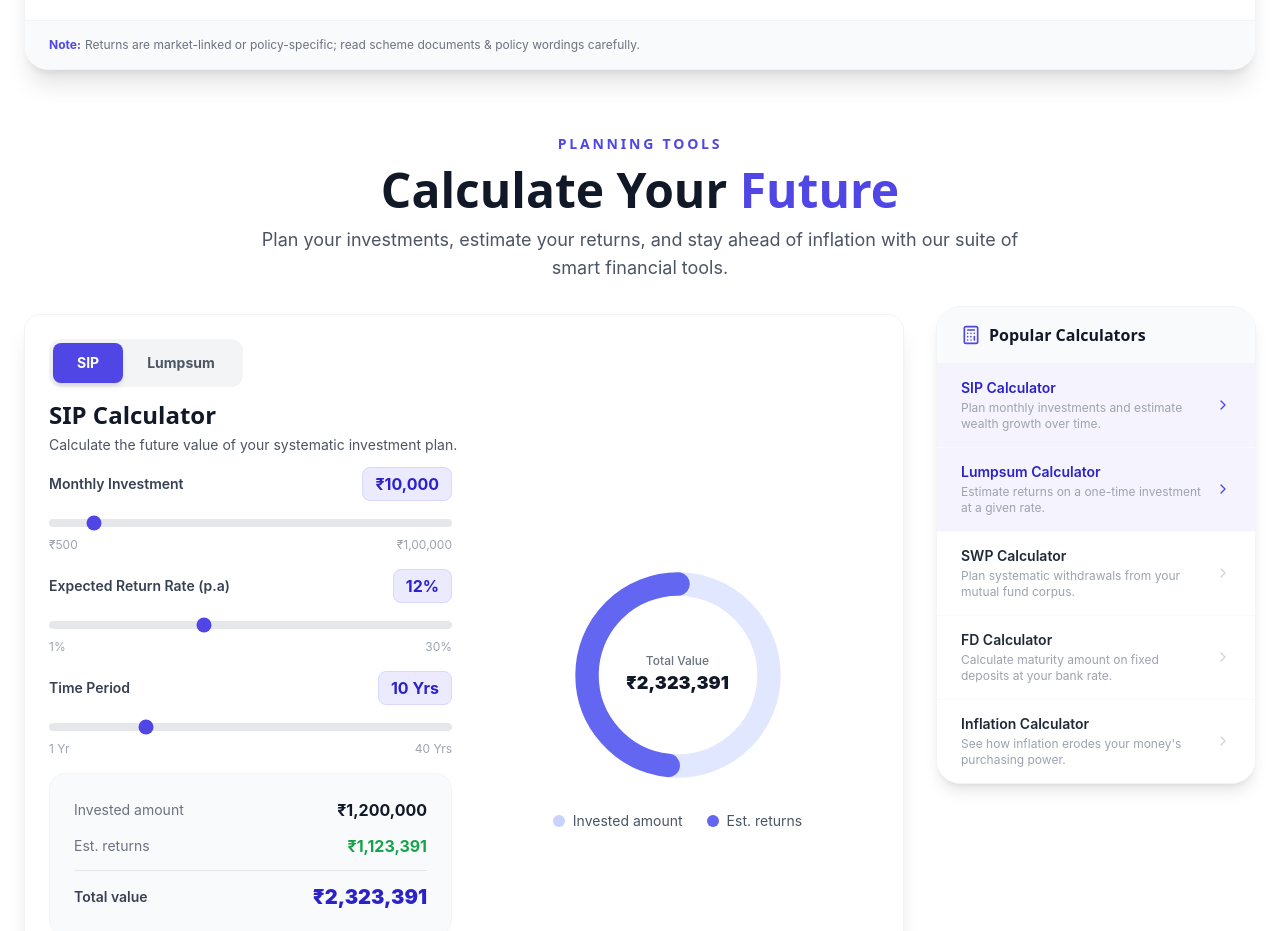
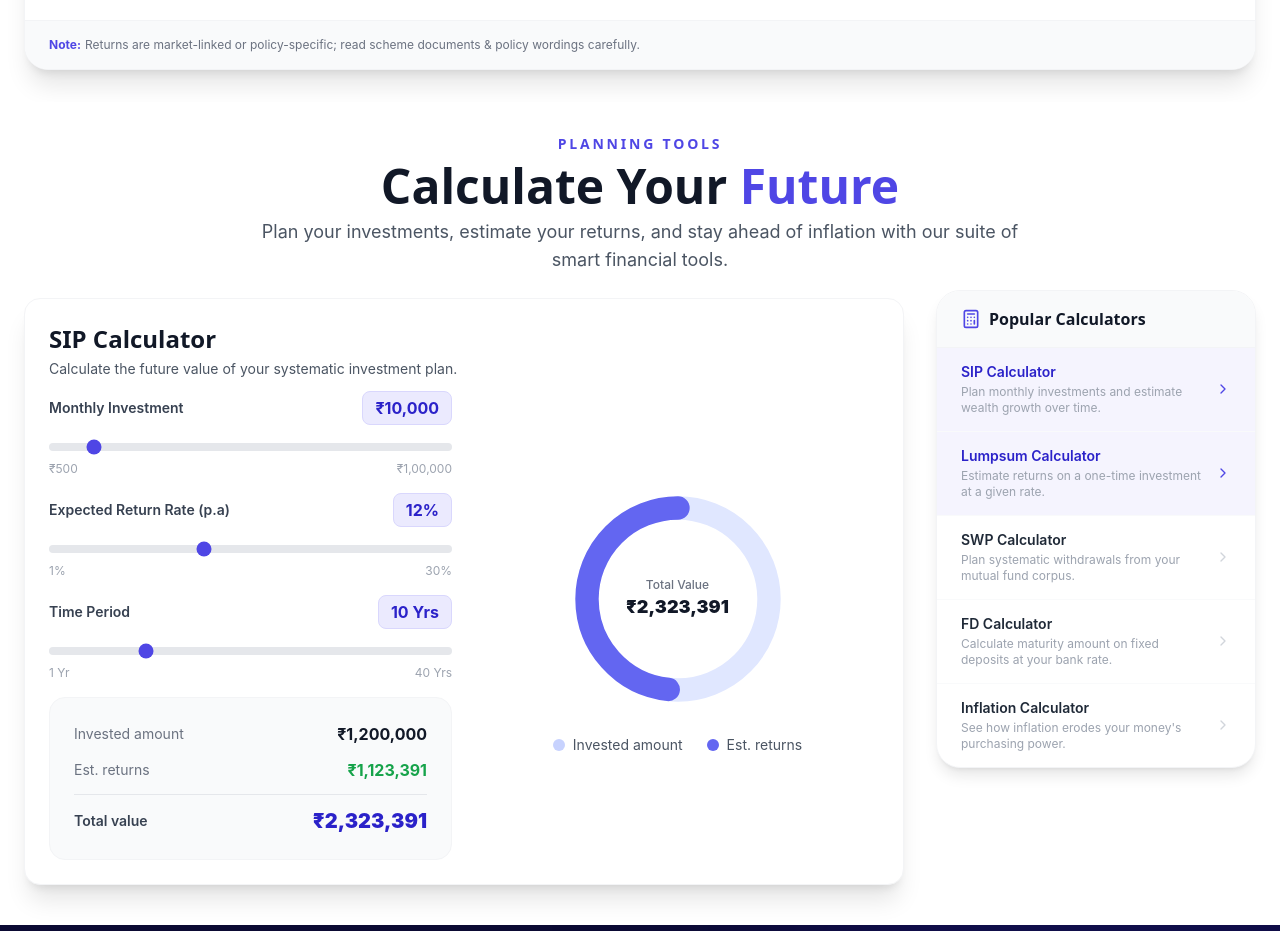
Before and after one commit to rithwikthirumalaraju14/vemuri-financial-services, a React (Vite) app: page / in a window 1280 px wide. Shown: the part 5460-6391 px from the top of the page. Built offline with nearby package versions, Linux system fonts and the light colour scheme.

Commit message:
feat: implement mode toggle for SIP and Lumpsum calculators to enhance functionality

```diff
--- a/src/components/Calculators.jsx
+++ b/src/components/Calculators.jsx
@@ -32,13 +32,9 @@ export default function Calculators() {
   ]
 
   const handleCalcClick = (id) => {
-    // Map sidebar clicks to actual calculator tabs
-    if (id === 'lumpsum') {
-      setActiveTab('sip') // Lumpsum is inside SIP component
-    } else if (['sip', 'swp', 'fd', 'inflation'].includes(id)) {
+    if (['sip', 'lumpsum', 'swp', 'fd', 'inflation'].includes(id)) {
       setActiveTab(id)
     }
-    // For other calculators we just highlight them (they don't have full components yet)
   }
 
   return (
@@ -46,7 +42,7 @@ export default function Calculators() {
       <div className="max-w-7xl mx-auto px-4 md:px-6">
 
         {/* Header Section */}
-        <div className="text-center max-w-3xl mx-auto mb-6 space-y-3">
+        <div className="text-center max-w-3xl mx-auto mb-4 space-y-2">
           <h2 className="text-sm font-bold uppercase tracking-[0.2em] text-primary-500">
             Planning Tools
           </h2>
@@ -58,7 +54,6 @@ export default function Calculators() {
           </p>
         </div>
 
-
         {/* Main Content: Calculator + Sidebar */}
         <div className="flex flex-col lg:flex-row gap-8">
           {/* Calculator Area */}
@@ -69,7 +64,7 @@ export default function Calculators() {
             transition={{ duration: 0.4 }}
             className="flex-1 min-w-0"
           >
-            {activeTab === 'sip' && <Sip />}
+            {(activeTab === 'sip' || activeTab === 'lumpsum') && <Sip mode={activeTab} />}
             {activeTab === 'swp' && <Swp />}
             {activeTab === 'fd' && <Fd />}
             {activeTab === 'inflation' && <Inflation />}
--- a/src/components/Sip.jsx
+++ b/src/components/Sip.jsx
@@ -1,7 +1,6 @@
 import React, { useState } from 'react'
 
-export default function Sip() {
-  const [mode, setMode] = useState('sip') // 'sip' or 'lumpsum'
+export default function Sip({ mode = 'sip' }) {
   const [investment, setInvestment] = useState(10000)
   const [lumpsum, setLumpsum] = useState(100000)
   const [rate, setRate] = useState(12)
@@ -39,30 +38,8 @@ export default function Sip() {
 
   return (
     <div className="bg-white rounded-2xl shadow-xl p-5 lg:p-6 border border-gray-100 max-w-4xl mx-auto my-2">
-      {/* SIP / Lumpsum Toggle */}
+      {/* Calculator Header */}
       <div className="mb-3">
-        <div className="inline-flex bg-gray-100 rounded-xl p-1 mb-3">
-          <button
-            onClick={() => setMode('sip')}
-            className={`px-6 py-2.5 rounded-lg text-sm font-bold transition-all duration-300 ${
-              mode === 'sip'
-                ? 'bg-primary-500 text-white shadow-md'
-                : 'text-gray-600 hover:text-gray-900'
-            }`}
-          >
-            SIP
-          </button>
-          <button
-            onClick={() => setMode('lumpsum')}
-            className={`px-6 py-2.5 rounded-lg text-sm font-bold transition-all duration-300 ${
-              mode === 'lumpsum'
-                ? 'bg-primary-500 text-white shadow-md'
-                : 'text-gray-600 hover:text-gray-900'
-            }`}
-          >
-            Lumpsum
-          </button>
-        </div>
         <h3 className="text-2xl font-bold text-gray-900 mb-1">
           {mode === 'sip' ? 'SIP Calculator' : 'Lumpsum Calculator'}
         </h3>
```
